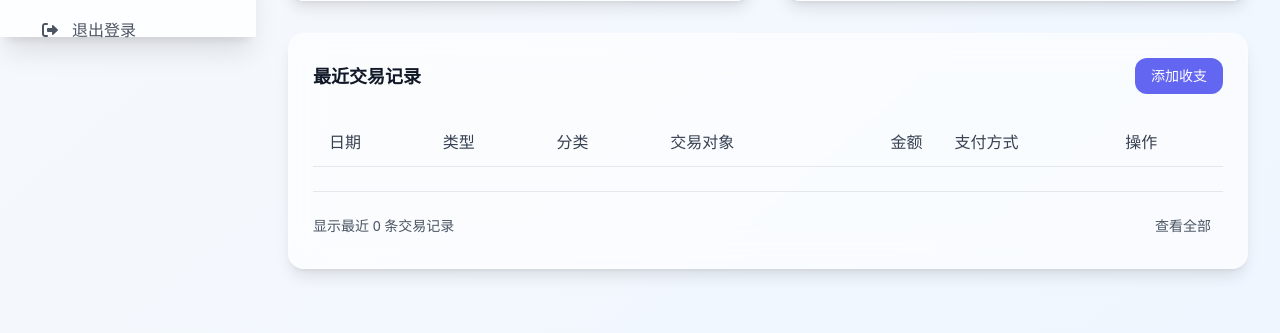
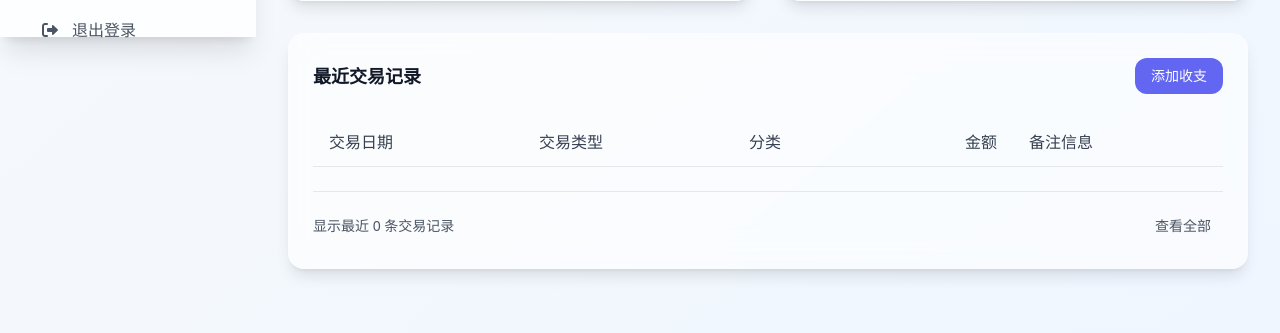
Before and after one commit to igxy2013/MoneyMind, a Flask app: page / in a window 1280 px wide. Shown: the part 763-1096 px from the top of the page. Run offline with Flask 3, Linux system fonts and the light colour scheme; a user stored in the database is signed in; lists and menus that the app fills with data are empty; some libraries are stand-ins or nearby versions.

Commit message:
refactor(dashboard): 简化交易表格列并调整表头命名
移除"交易对象"和"支付方式"列，将"操作"列替换为"备注信息"
将"日期"和"类型"表头改为更明确的"交易日期"和"交易类型"

```diff
--- a/templates/dashboard.html
+++ b/templates/dashboard.html
@@ -251,13 +251,11 @@
 <table class="w-full">
 <thead>
 <tr class="border-b border-gray-200">
-<th class="text-left py-3 px-4 font-medium text-gray-700">日期</th>
-<th class="text-left py-3 px-4 font-medium text-gray-700">类型</th>
+<th class="text-left py-3 px-4 font-medium text-gray-700">交易日期</th>
+<th class="text-left py-3 px-4 font-medium text-gray-700">交易类型</th>
 <th class="text-left py-3 px-4 font-medium text-gray-700">分类</th>
-<th class="text-left py-3 px-4 font-medium text-gray-700">交易对象</th>
 <th class="text-right py-3 px-4 font-medium text-gray-700">金额</th>
-<th class="text-left py-3 px-4 font-medium text-gray-700">支付方式</th>
-<th class="text-left py-3 px-4 font-medium text-gray-700">操作</th>
+<th class="text-left py-3 px-4 font-medium text-gray-700">备注信息</th>
 </tr>
 </thead>
 <tbody>
@@ -272,18 +270,10 @@
 {% endif %}
 </td>
 <td class="py-3 px-4 text-gray-700">{{ transaction.category.name if transaction.category else '-' }}</td>
-<td class="py-3 px-4 text-gray-700">{{ transaction.description or '-' }}</td>
 <td class="py-3 px-4 text-right font-medium {% if transaction.type == 'income' %}text-green-600{% else %}text-red-600{% endif %}">
 {% if transaction.type == 'income' %}+{% else %}-{% endif %}¥{{ "%.2f"|format(transaction.amount) }}
 </td>
-<td class="py-3 px-4 text-gray-700">{{ transaction.payment_method or '-' }}</td>
-<td class="py-3 px-4">
-<button class="w-8 h-8 flex items-center justify-center text-gray-400 hover:text-primary transition-colors">
-<div class="w-4 h-4 flex items-center justify-center">
-<i class="ri-more-line"></i>
-</div>
-</button>
-</td>
+<td class="py-3 px-4 text-gray-700">{{ transaction.description or '-' }}</td>
 </tr>
 {% endfor %}
 </tbody>
```
